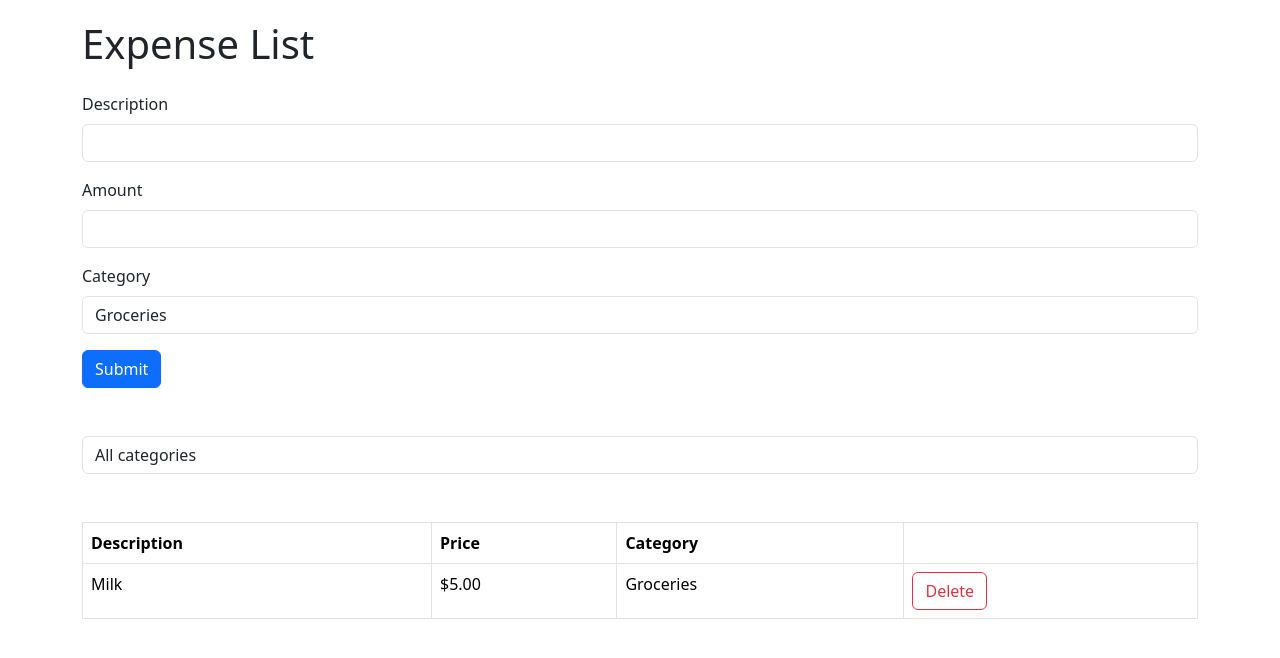
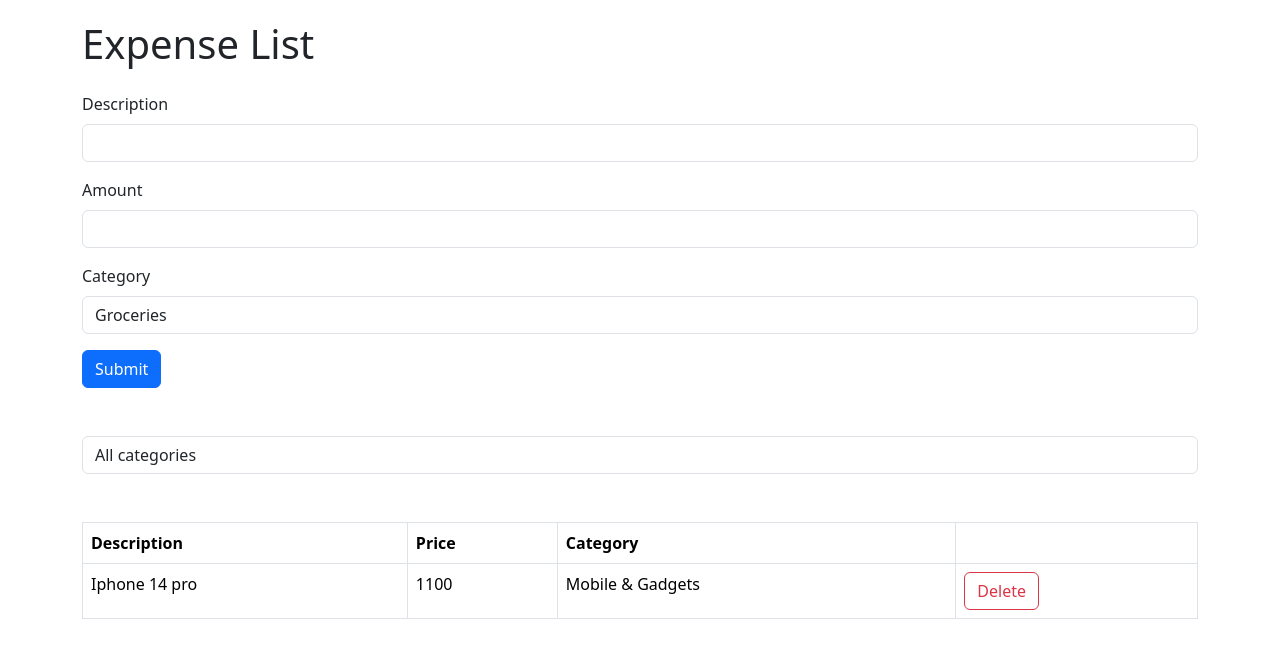
Before and after one commit to Bappy4u/ExpenseList, a React (Vite) app: page / in a window 1280 px wide. Shown: the top 658 px of the page. Built offline with nearby package versions, Linux system fonts and the light colour scheme.

Commit message:
used state in expense list

```diff
--- a/src/App.tsx
+++ b/src/App.tsx
@@ -1,15 +1,17 @@
 import Form from "./components/Form";
 import ExpenseList from "./components/ExpenseList"
+import {useState} from "react";
 
 
 function App() {
+    const [expenseList, setExpenseList] = useState([{desc: "Iphone 14 pro", price: 1100, category:"Mobile & Gadgets"}]);
     return  (
         <div className="container">
             <h1>Expense List</h1>
             <div className="mb-4"></div>
             <Form/>
             <div className="mb-5"></div>
-            <ExpenseList></ExpenseList>
+            <ExpenseList expenseList={expenseList}></ExpenseList>
         </div>
 
     )
--- a/src/components/ExpenseList.tsx
+++ b/src/components/ExpenseList.tsx
@@ -26,12 +26,15 @@ const ExpenseList = ({expenseList}: props) => {
                 </thead>
                 <tbody>
 
-                <tr>
-                    <td>Milk</td>
-                    <td>$5.00</td>
-                    <td>Groceries</td>
-                    <td><button className="btn btn-outline-danger">Delete</button></td>
-                </tr>
+                {expenseList.map( (item, index) => (
+                    <tr>
+                        <td>{item.desc}</td>
+                        <td>{item.price}</td>
+                        <td>{item.category}</td>
+                        <td><button className="btn btn-outline-danger">Delete</button></td>
+                    </tr>
+                ))}
+
 
                 </tbody>
             </table>
```
